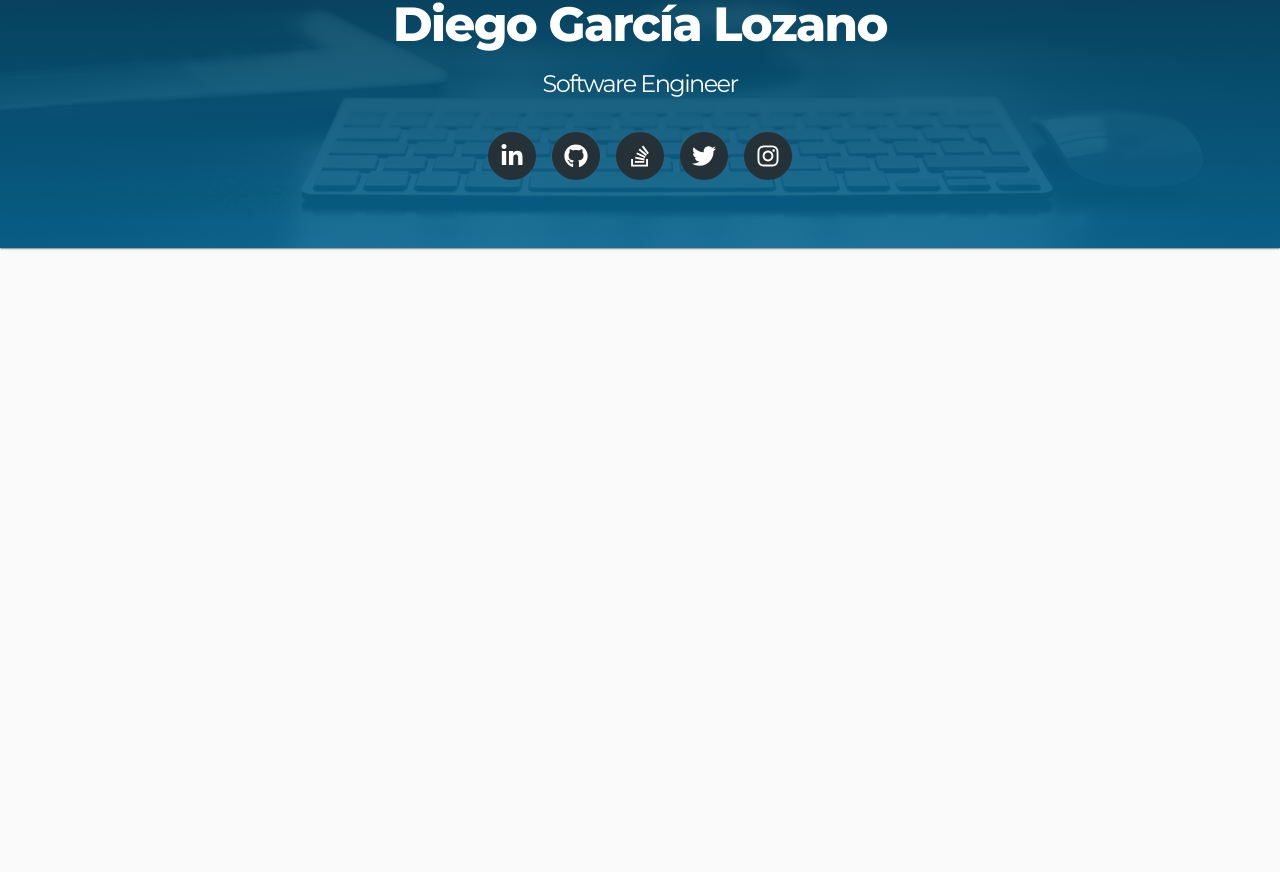
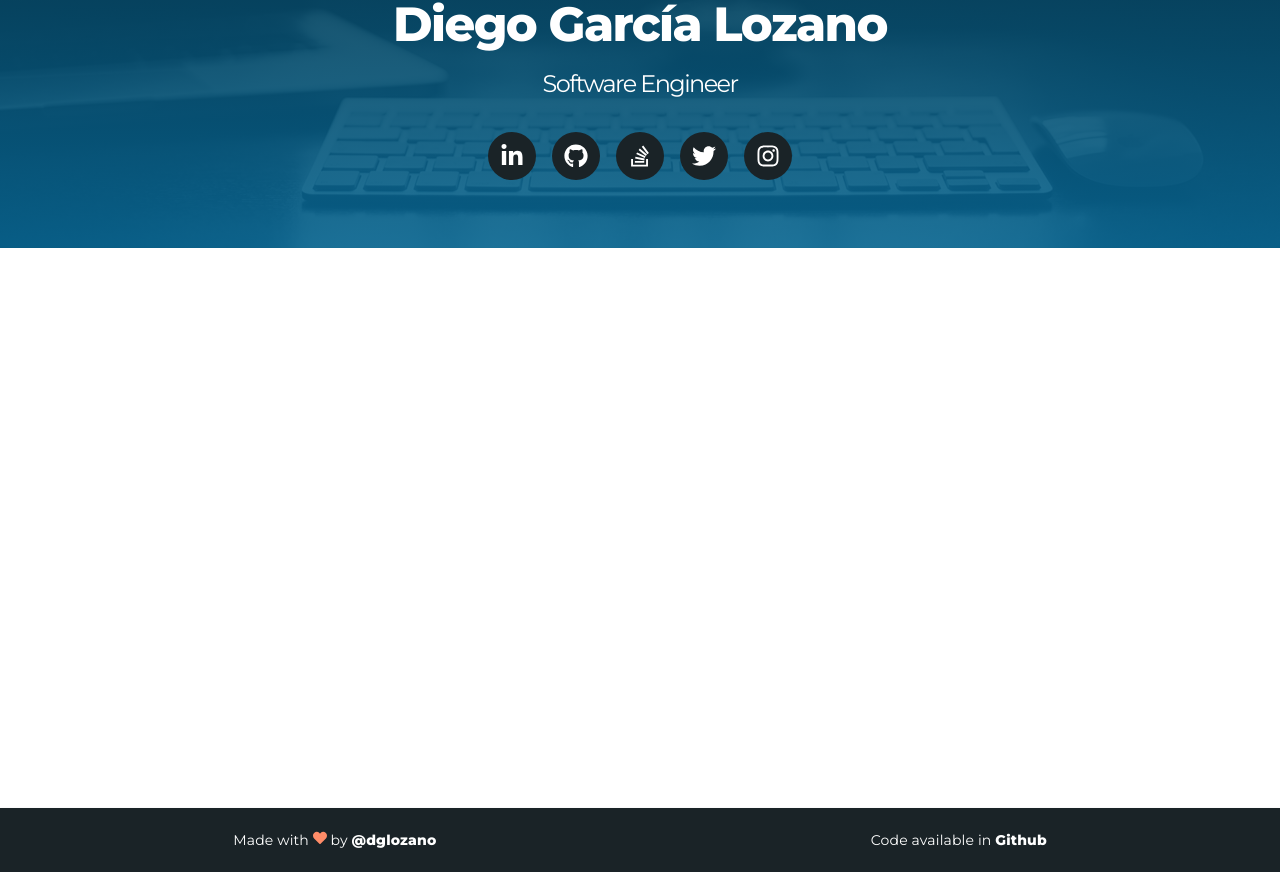
Before and after one commit to dglozano/dglozano, a React (Create React App) app: page / in a window 1280 px wide. Shown: the part 376-1248 px from the top of the page. Before the commit the page ends 800 px from the top, so only its background shows below. Built offline with nearby package versions, Linux system fonts and the light colour scheme.

Commit message:
Refactor social media details, create footer and add back to top button

```diff
--- a/src/App.tsx
+++ /dev/null
@@ -1,30 +0,0 @@
-import React from "react";
-
-import AppToolbar from "AppToolbar/AppToolbar";
-import HeadSection from "HeadSection/HeadSection";
-import { Grid, makeStyles } from "@material-ui/core";
-
-const useStyles = makeStyles(theme => ({
-  root: {
-    minWidth: 320,
-    minHeight: "100vh"
-  },
-  content: {
-    flex: 1
-  }
-}));
-
-const App = () => {
-  const classes = useStyles();
-
-  return (
-    <Grid container direction="column" className={classes.root}>
-      <AppToolbar />
-      <Grid container direction="column" className={classes.content}>
-        <HeadSection />
-      </Grid>
-    </Grid>
-  );
-};
-
-export default App;
--- /dev/null
+++ b/src/app/App.tsx
@@ -0,0 +1,71 @@
+import React from "react";
+import {
+  Grid,
+  makeStyles,
+  useScrollTrigger,
+  Zoom,
+  Fab
+} from "@material-ui/core";
+
+import AppToolbar from "app/AppToolbar/AppToolbar";
+import HeadSection from "app/sections/HeadSection/HeadSection";
+import ContactSection from "app/sections/ContactSection/ContactSection";
+import KeyboardArrowUpIcon from "@material-ui/icons/KeyboardArrowUp";
+import Footer from "app/Footer/Footer";
+
+const useStyles = makeStyles(theme => ({
+  root: {
+    minWidth: 320,
+    minHeight: "100vh"
+  },
+  content: {
+    flex: 1
+  },
+  backToTop: {
+    position: "fixed",
+    bottom: theme.spacing(10),
+    right: theme.spacing(2)
+  }
+}));
+
+const App = () => {
+  const classes = useStyles();
+  const trigger = useScrollTrigger({
+    disableHysteresis: true,
+    threshold: 100
+  });
+
+  const handleClick = (event: React.MouseEvent<HTMLDivElement>) => {
+    const anchor = (
+      (event.target as HTMLDivElement).ownerDocument || document
+    ).querySelector("#back-to-top-anchor");
+
+    if (anchor) {
+      anchor.scrollIntoView({ behavior: "smooth", block: "center" });
+    }
+  };
+
+  return (
+    <Grid container direction="column" className={classes.root}>
+      <AppToolbar />
+      <Grid container direction="column" className={classes.content}>
+        <HeadSection />
+        <ContactSection />
+      </Grid>
+      <Zoom in={trigger}>
+        <div
+          onClick={handleClick}
+          role="presentation"
+          className={classes.backToTop}
+        >
+          <Fab color="secondary" size="small" aria-label="scroll back to top">
+            <KeyboardArrowUpIcon />
+          </Fab>
+        </div>
+      </Zoom>
+      <Footer />
+    </Grid>
+  );
+};
+
+export default App;
--- a/src/AppToolbar/AppToolbar.tsx
+++ b/src/app/AppToolbar/AppToolbar.tsx
@@ -31,7 +31,7 @@ const AppToolbar = () => {
 
   return (
     <AppBar position="sticky" className={classes.appBar}>
-      <Toolbar>
+      <Toolbar id="back-to-top-anchor">
         <ToggleButtonGroup
           size="small"
           value={language}
--- /dev/null
+++ b/src/app/Footer/Footer.tsx
@@ -0,0 +1,61 @@
+import React from "react";
+import { Paper, Grid, Typography, makeStyles, Link } from "@material-ui/core";
+import { FaHeart as HeartIcon } from "react-icons/fa";
+import { Trans, useTranslation } from "react-i18next";
+import { socialMediaAccountsDetails } from "config/socialMedia";
+
+const useStyles = makeStyles(theme => ({
+  footer: {
+    background: theme.palette.primary.dark,
+    padding: theme.spacing(2),
+    ...theme.mixins.toolbar
+  },
+  heartIcon: {
+    color: theme.palette.secondary.light
+  }
+}));
+
+const Footer = () => {
+  const classes = useStyles();
+  const { t } = useTranslation();
+
+  return (
+    <Grid
+      container
+      alignItems="center"
+      justify="space-around"
+      component={Paper}
+      square
+      className={classes.footer}
+    >
+      <Typography variant="body2">
+        <Trans i18nKey="madeWithLoveBy">
+          Made with <HeartIcon className={classes.heartIcon} /> by
+        </Trans>
+        <Link
+          href={socialMediaAccountsDetails["github"].href}
+          target="_blank"
+          rel="noopener"
+          color="inherit"
+          underline="hover"
+        >
+          <strong>@{socialMediaAccountsDetails["github"].accountName}</strong>
+        </Link>
+      </Typography>
+      <Typography variant="body2">
+        {t("codeAvailableIn")}
+        <Link
+          href={`${socialMediaAccountsDetails["github"].href}/dglozano`}
+          target="_blank"
+          rel="noopener"
+          color="inherit"
+          underline="hover"
+        >
+          <strong>Github</strong>
+        </Link>
+      </Typography>
+    </Grid>
+  );
+};
+
+export default Footer;
--- /dev/null
+++ b/src/app/sections/ContactSection/ContactSection.tsx
@@ -0,0 +1,27 @@
+import React from "react";
+import { Grid, makeStyles, Paper } from "@material-ui/core";
+
+const useStyles = makeStyles(theme => ({
+  main: {
+    minHeight: "70vh",
+    backgroundColor: "white"
+  }
+}));
+
+const HeadSection = () => {
+  const classes = useStyles();
+
+  return (
+    <Grid
+      container
+      direction="column"
+      alignItems="center"
+      justify="center"
+      component={Paper}
+      square
+      className={classes.main}
+    ></Grid>
+  );
+};
+
+export default HeadSection;
--- a/src/HeadSection/HeadSection.tsx
+++ b/src/app/sections/HeadSection/HeadSection.tsx
@@ -5,16 +5,11 @@ import {
   IconButton,
   makeStyles,
   Avatar,
-  Paper
+  Paper,
+  Link
 } from "@material-ui/core";
-import {
-  FaLinkedinIn,
-  FaGithub,
-  FaStackOverflow,
-  FaTwitter,
-  FaInstagram
-} from "react-icons/fa";
 import { useTranslation } from "react-i18next";
+import { socialMediaAccountsDetails } from "config/socialMedia";
 
 const useStyles = makeStyles(theme => ({
   main: {
@@ -53,40 +48,6 @@ const useStyles = makeStyles(theme => ({
     }
   }
 }));
-
-type SocialMediaLinkDetails = {
-  title: string;
-  href: string;
-  Icon: React.ReactNode;
-};
-
-const socialMediaAccountsLinkDetails: Array<SocialMediaLinkDetails> = [
-  {
-    title: "Linkedin",
-    href: "https://www.linkedin.com/in/diegogarcialozano/",
-    Icon: <FaLinkedinIn />
-  },
-  {
-    title: "Github",
-    href: "https://github.com/dglozano",
-    Icon: <FaGithub />
-  },
-  {
-    title: "StackOverflow",
-    href: "https://stackoverflow.com/users/10648865/dglozano",
-    Icon: <FaStackOverflow />
-  },
-  {
-    title: "Twitter",
-    href: "https://twitter.com/dglozano95",
-    Icon: <FaTwitter />
-  },
-  {
-    title: "Instagram",
-    href: "https://instagram.com/diegogarcialozano",
-    Icon: <FaInstagram />
-  }
-];
 
 const HeadSection = () => {
   const classes = useStyles();
@@ -127,18 +88,21 @@ const HeadSection = () => {
         justify="center"
         className={classes.socialMediaContainer}
       >
-        {socialMediaAccountsLinkDetails.map(({ title, href, Icon }, index) => (
+        {Object.entries(socialMediaAccountsDetails).map(
+          ([key, { title, href, Icon }]) => (
             <IconButton
               title={title}
-            component="a"
+              component={Link}
               href={href}
               target="_blank"
-            key={index}
+              rel="noopener"
+              key={key}
               className={classes.socialMediaIconButton}
             >
-            {Icon}
+              <Icon />
             </IconButton>
-        ))}
+          )
+        )}
       </Grid>
     </Grid>
   );
--- /dev/null
+++ b/src/config/socialMedia.ts
@@ -0,0 +1,49 @@
+import {
+  FaLinkedinIn,
+  FaGithub,
+  FaStackOverflow,
+  FaTwitter,
+  FaInstagram
+} from "react-icons/fa";
+
+type SocialMediaLinkDetails = {
+  title: string;
+  accountName: string;
+  href: string;
+  Icon: React.FunctionComponent;
+};
+
+export const socialMediaAccountsDetails: {
+  [id: string]: SocialMediaLinkDetails;
+} = {
+  linkedin: {
+    title: "Linkedin",
+    accountName: "diegogarcialozano",
+    href: "https://www.linkedin.com/in/diegogarcialozano/",
+    Icon: FaLinkedinIn
+  },
+  github: {
+    title: "Github",
+    accountName: "dglozano",
+    href: "https://github.com/dglozano",
+    Icon: FaGithub
+  },
+  stackoverflow: {
+    title: "StackOverflow",
+    accountName: "dglozano",
+    href: "https://stackoverflow.com/users/10648865/dglozano",
+    Icon: FaStackOverflow
+  },
+  twitter: {
+    title: "Twitter",
+    accountName: "dglozano95",
+    href: "https://twitter.com/dglozano95",
+    Icon: FaTwitter
+  },
+  instagram: {
+    title: "Instagram",
+    accountName: "diegogarcialozano",
+    href: "https://instagram.com/diegogarcialozano",
+    Icon: FaInstagram
+  }
+};
--- a/src/i18n.ts
+++ b/src/i18n.ts
@@ -16,17 +16,23 @@ i18n
     resources: {
       en: {
         translation: {
-          softwareEngineer: "Software Engineer"
+          softwareEngineer: "Software Engineer",
+          madeWithLoveBy: "Made with <1/> by ",
+          codeAvailableIn: "Code available in "
         }
       },
       es: {
         translation: {
-          softwareEngineer: "Ingeniero en Sistemas de Información"
+          softwareEngineer: "Ingeniero en Sistemas de Información",
+          madeWithLoveBy: "Hecho con <1/> por ",
+          codeAvailableIn: "Código disponible en "
         }
       },
       no: {
         translation: {
-          softwareEngineer: "Programvareingeniør"
+          softwareEngineer: "Programvareingeniør",
+          madeWithLoveBy: "Laget med <1/> av ",
+          codeAvailableIn: "Koden tilgjengelig i "
         }
       }
     }
--- a/src/index.tsx
+++ b/src/index.tsx
@@ -9,13 +9,13 @@ import {
 import { blueGrey, deepOrange } from "@material-ui/core/colors";
 
 import "i18n";
-import App from "App";
+import App from "app/App";
 import * as serviceWorker from "serviceWorker";
 
 const theme = createMuiTheme({
   palette: {
     type: "dark",
-    primary: { main: blueGrey[800] },
+    primary: { main: blueGrey[900] },
     secondary: { main: deepOrange[400] }
   },
   typography: {
```
Lines whose indentation alone changed are shown as unchanged.
